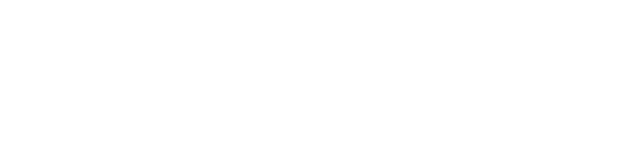
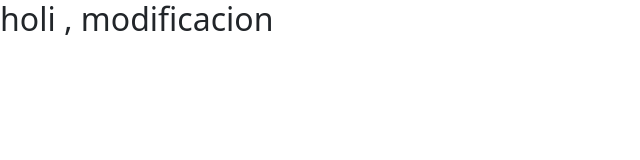
Before and after one commit to DanielCaballero97/primerRepo, a plain HTML site: page index.html in a window 1280 px wide. Shown: the whole page, without its empty margins (0-640 px from the left). Drawn offline with nearby package versions, Linux system fonts and the light colour scheme.

Commit message:
agrege un texto

```diff
--- a/index.html
+++ b/index.html
@@ -12,7 +12,7 @@
 
 
 
-
+<h2>holi , modificacion</h2>
 
 
 
```
